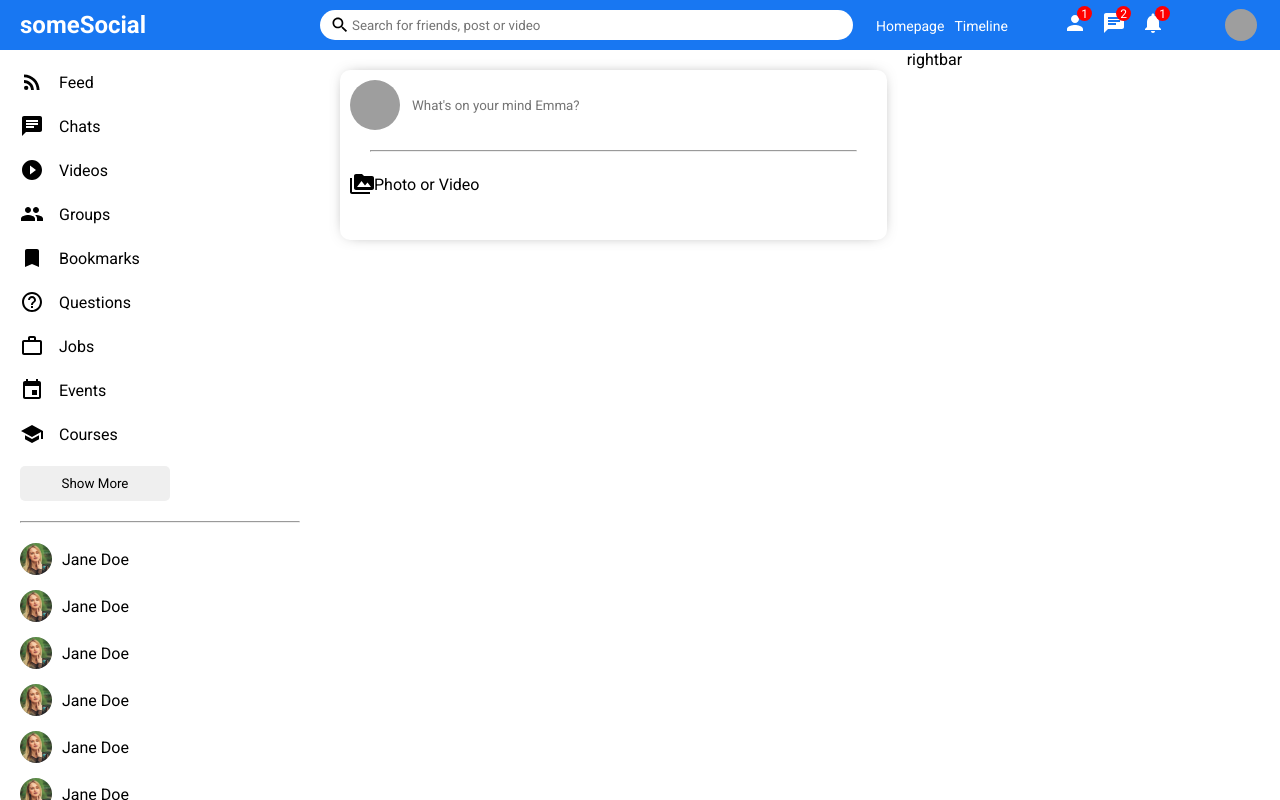
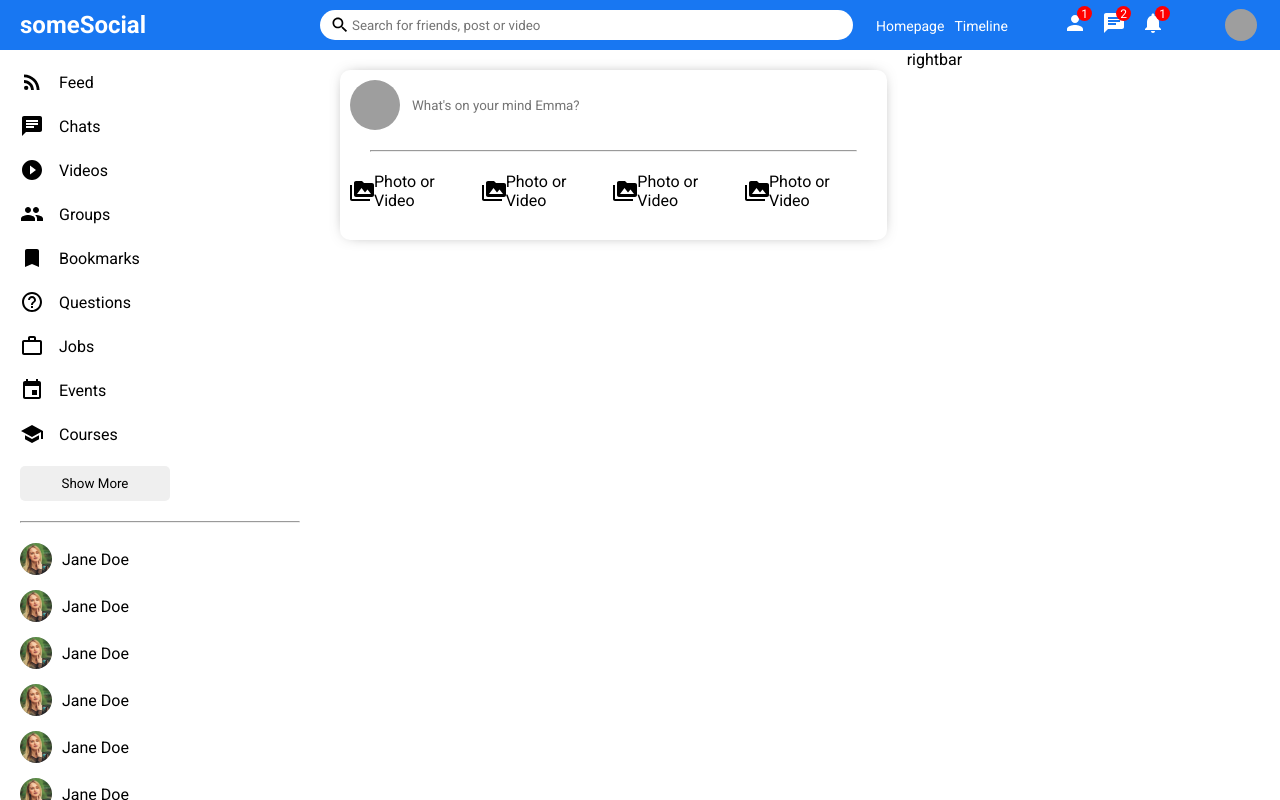
Before and after one commit to jpzambranoleon/React-Social-App, a React (Create React App) app: page / in a window 1280 px wide. Built offline with nearby package versions, Linux system fonts and the light colour scheme; grey boxes are pictures that could not be loaded.

Commit message:
updated Share.jsx

```diff
--- a/src/components/share/Share.jsx
+++ b/src/components/share/Share.jsx
@@ -16,6 +16,18 @@ export default function Share() {
                             <PermMedia className="shareIcon"/>
                             <span className="shareOptionText">Photo or Video</span>
                         </div>
+                        <div className="shareOption">
+                            <PermMedia className="shareIcon"/>
+                            <span className="shareOptionText">Photo or Video</span>
+                        </div>
+                        <div className="shareOption">
+                            <PermMedia className="shareIcon"/>
+                            <span className="shareOptionText">Photo or Video</span>
+                        </div>
+                        <div className="shareOption">
+                            <PermMedia className="shareIcon"/>
+                            <span className="shareOptionText">Photo or Video</span>
+                        </div>
                     </div>
                 </div>
             </div>
```
